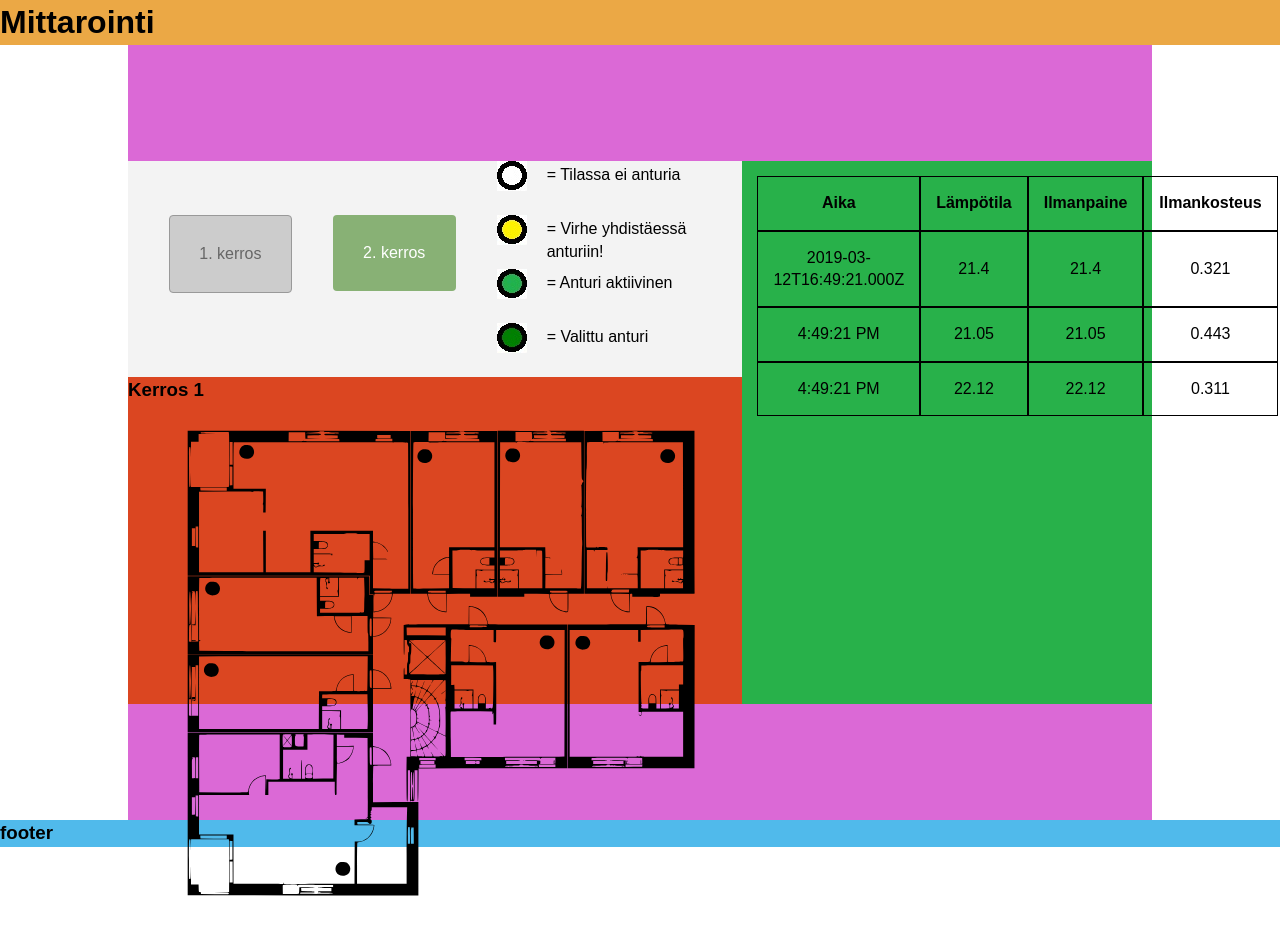
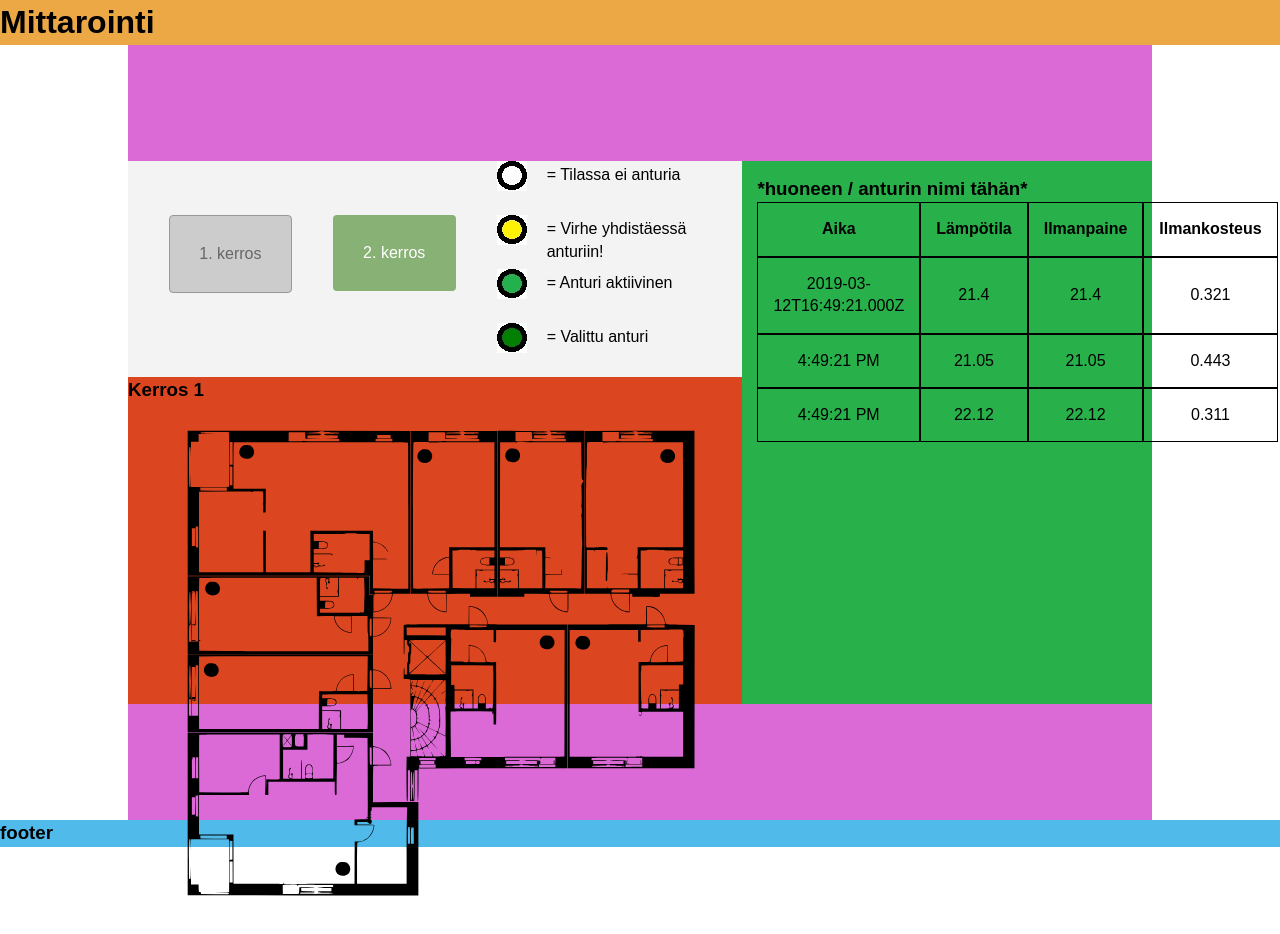
Before and after one commit to aatuv/Karttapohjainen-mittaussovellus-OT2, a React (Create React App) app: page / in a window 1280 px wide. Shown: the top 934 px of the page. Built offline with nearby package versions, Linux system fonts and the light colour scheme.

Commit message:
Add files via upload

```diff
--- a/src/App.js
+++ b/src/App.js
@@ -86,6 +86,7 @@ class App extends Component {
             <Kartat kartat={this.state.kartat} setActive={this.setActive} />
           </div>
           <div className="main-content-mittaukset">
+          <h3>*huoneen / anturin nimi tähän*</h3>
             <thead align="center">
               <Headrow />
             </thead>
```
